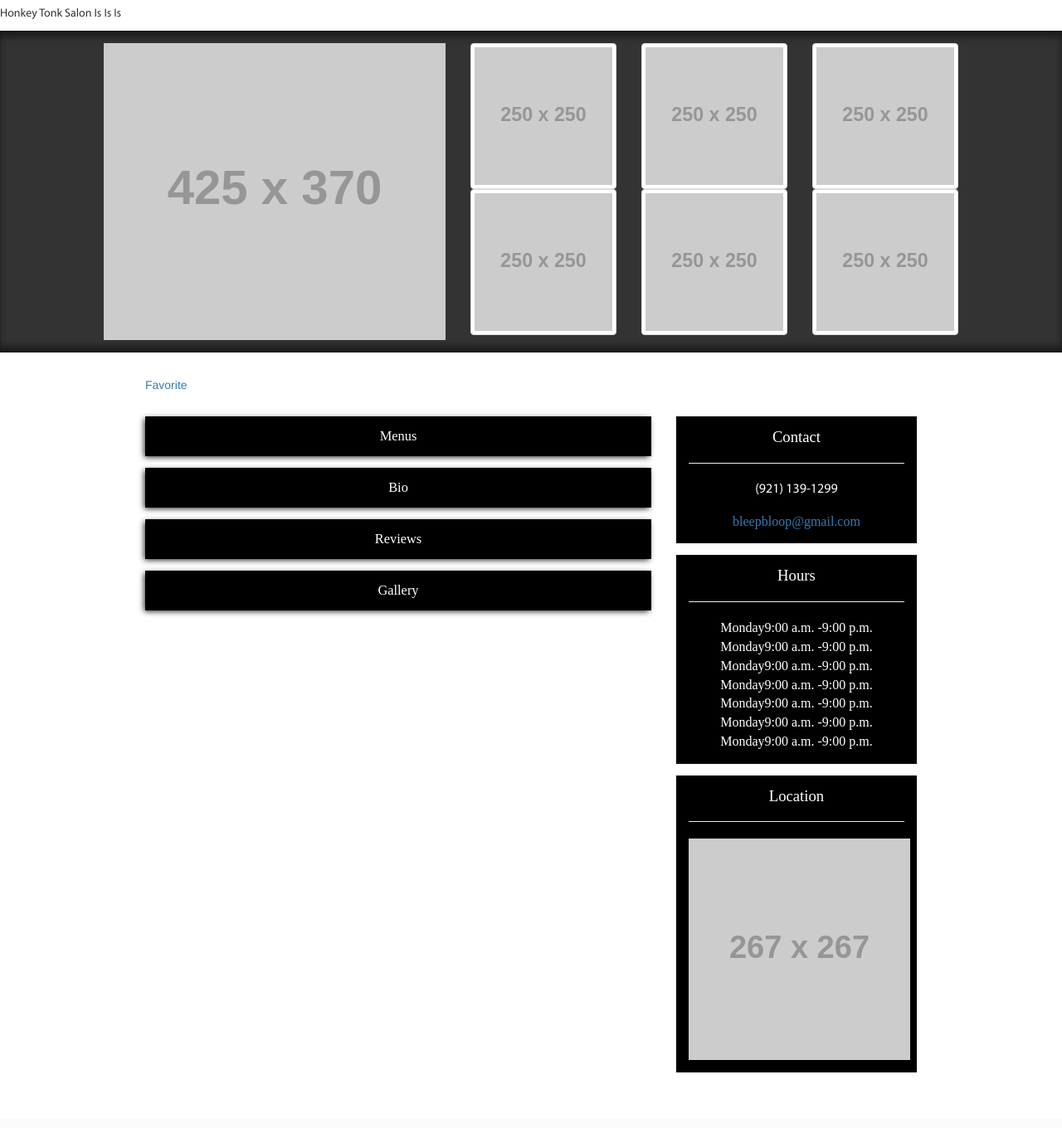
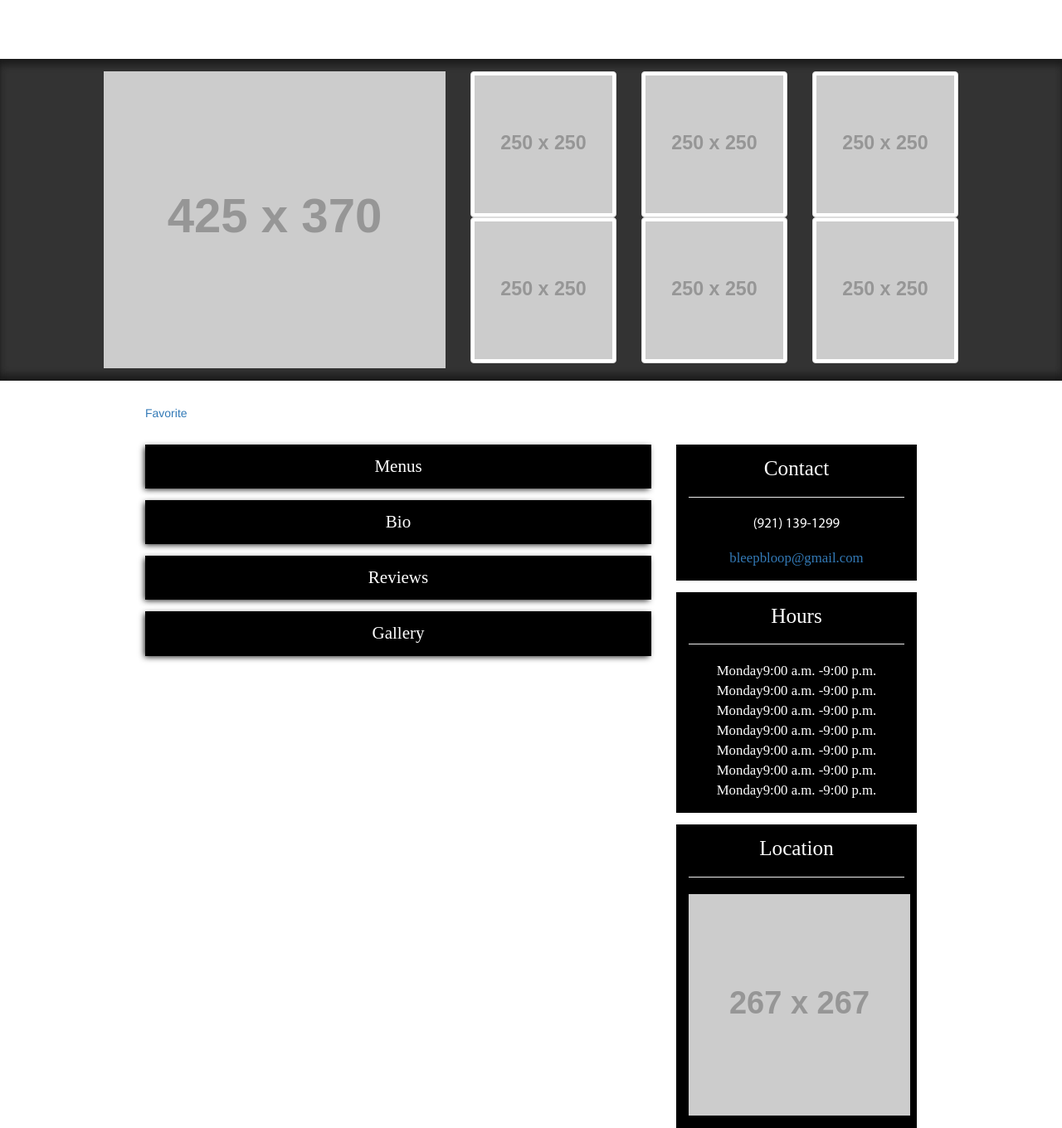
Before and after one commit to enlore/hairshopsearch.com, a Python web app: template app/frontend/templates/frontend/provider.html in a window 1280 px wide. Shown: the part 51-1411 px from the top of the page at 83% size. Before the commit the page ends 1344 px from the top, so only its background shows below. Run offline with Jinja, Linux system fonts and the light colour scheme; the template is opened without the code that fills it, so the values that code supplies are empty; grey boxes labelled with a size stand in for pictures from a placeholder-image service; some libraries are stand-ins or nearby versions; some web fonts are replaced.

Commit message:
Provider style, header

```diff
--- a/app/static/css/main.css
+++ b/app/static/css/main.css
@@ -12,13 +12,16 @@ h1,h2,h3,h4,h5,h6 {
     font-family: 'HSSMinion', serif;
 }
 
+ul, ol {
+    list-style: none;
+}
+
 p,span {
     font-family: 'HSSMyriad', sans-serif;
 }
 
 body {
-  padding-top: 4em;
-  padding-bottom: 4em;
+  padding-top: 8em;
 }
 
 img {
@@ -83,6 +86,48 @@ form.navbar-form input.apple-round {
   }
 }
 
+.rotate-90 {
+            transform: rotate(-90deg);
+         -o-transform: rotate(-90deg);
+       -moz-transform: rotate(-90deg);
+    -webkit-transform: rotate(-90deg);
+}
+
+.left-sticker {
+    display: none;
+}
+
+.left-sticker .masque {
+    background: #3DAA98;
+    position: absolute;
+    overflow: hidden;
+    min-height: 42px;
+    right: 0;
+}
+
+.left-sticker .masque span {
+    position: fixed;
+    top: 297px;
+    left: 0;
+    min-width: 350px;
+    min-height: 42px;
+}
+
+@media screen and (min-width: 1200px) {
+  .left-sticker {
+    color: #fff;
+    font-family: 'HSSMinion', serif;
+    display: block;
+    background: #000;
+    font-size: 24px;
+    min-width: 350px;
+    min-height: 36px;
+    position: fixed;
+    top: 297px;
+    overflow: hidden;
+  }
+}
+
 .jumbotron {
   margin-top: 10px;
   margin-bottom: 10px;
@@ -102,13 +147,18 @@ form.navbar-form input.apple-round {
 .profile-header {
   color: #fff;
   background: #000;
-  padding: 15px;
   box-shadow: -2px 2px 7px -1px #1a1a1a;
 }
 
 .profile-header h3 {
     margin: 0;
+    padding: 15px;
+    font-size: 21px;
     text-align: center;
+}
+
+h3.active {
+    background: #3DAA98;
 }
 
 .profile-content > div {
@@ -124,13 +174,14 @@ form.navbar-form input.apple-round {
     background: #000;
     color: #fff;
     font-family: 'HSSMinion', serif;
-    font-size: 16px;
     padding: 15px;
+    font-size: 16.8px;
     text-align: center;
 }
 
 .profile-sidebar h3 {
     margin: 0;
+    font-size: 25.2px;
 }
 
 .profile-sidebar table {
@@ -141,3 +192,13 @@ form.navbar-form input.apple-round {
     display: block;
     margin: 0 auto;
 }
+
+.footer {
+    background: #222;
+    border-top: 1px solid #777;
+    box-shadow: inset 0 1px 0 0px #999;
+    bottom: 0;
+    width: 100%;
+    overflow: hidden;
+    margin-top: 6em;
+}
```
